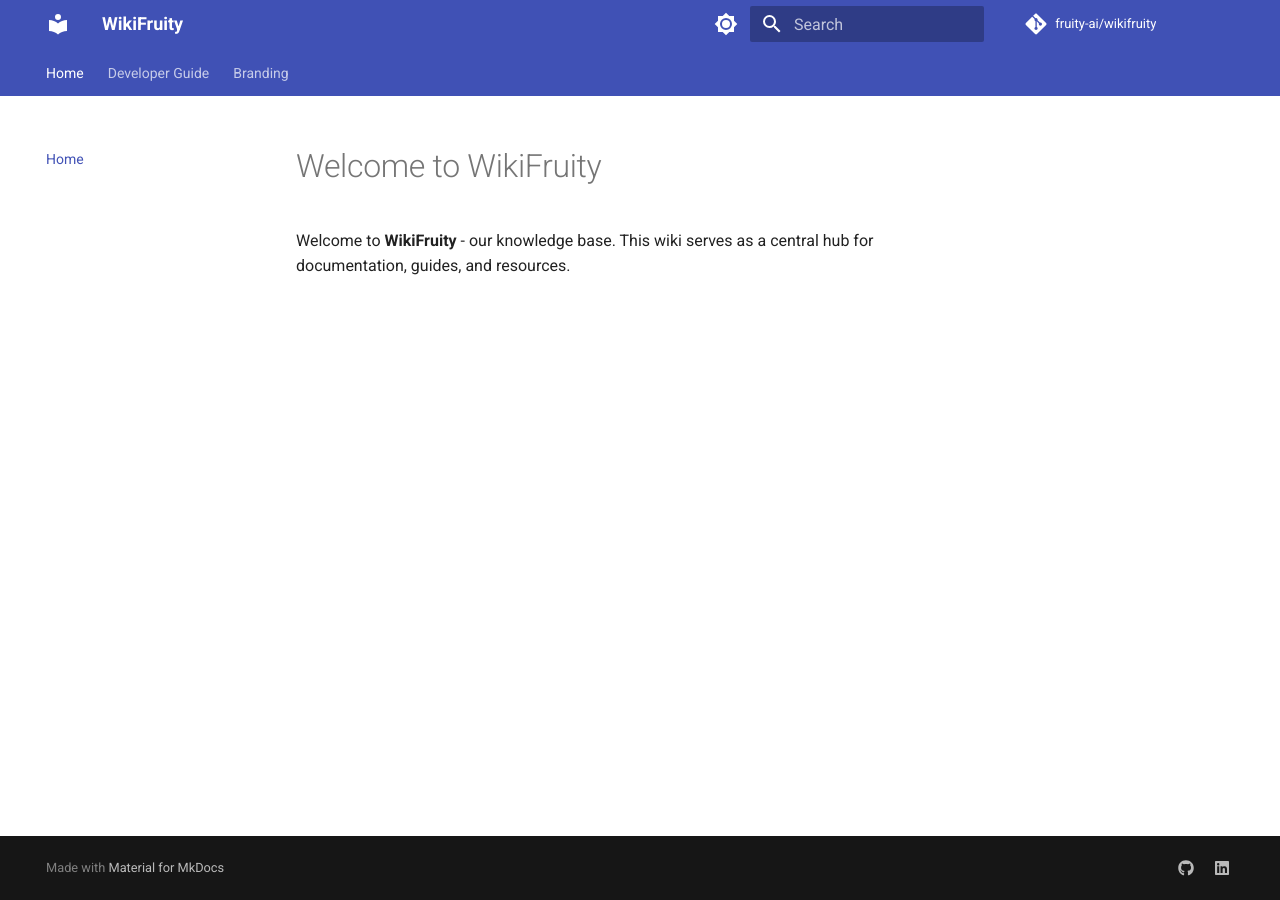
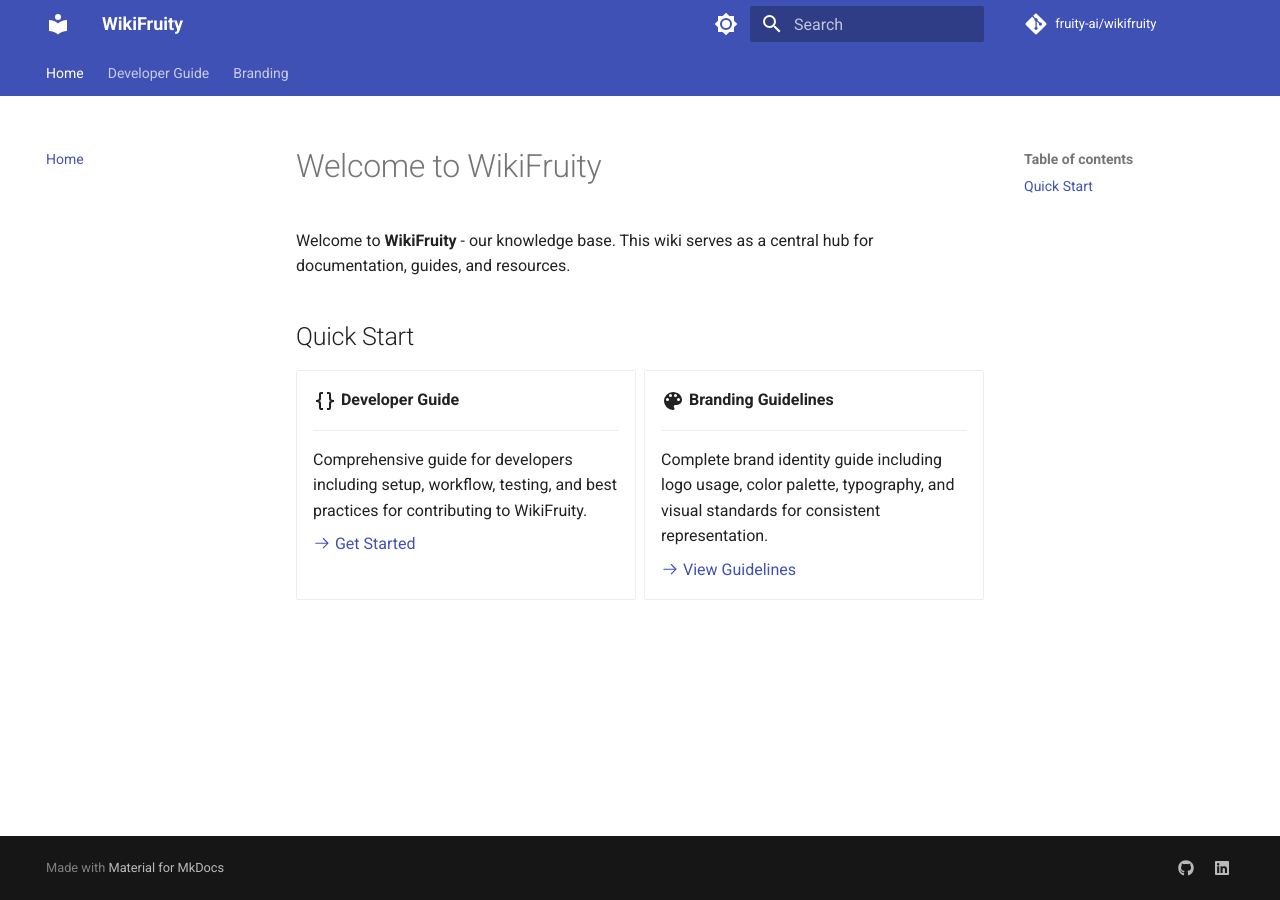
Before and after one commit to fruity-ai/wikifruity, an MkDocs documentation site: the page built from docs/index.md, in a window 1280 px wide. Built offline with MkDocs 1.6.1 and Material for MkDocs 9.7.7, drawn with Linux system fonts in a browser that asks for light colours; comment, search, counter and statistics services are not loaded.

Commit message:
feat: add developer guide, branding guidelines, and homepage cards
- Add comprehensive developer-guide.md with setup, workflow, and contribution guidelines
- Add detailed branding.md with brand identity, colors, typography, and usage standards
- Update index.md with Material Design grid cards for quick navigation
- Cards feature icons, descriptions, and call-to-action buttons for better UX

```diff
--- a/docs/index.md
+++ b/docs/index.md
@@ -1,3 +1,25 @@
 # Welcome to WikiFruity
 
 Welcome to **WikiFruity** - our knowledge base. This wiki serves as a central hub for documentation, guides, and resources.
+
+## Quick Start
+
+<div class="grid cards" markdown>
+
+-   :material-code-braces:{ .lg .middle } __Developer Guide__
+
+    ---
+
+    Comprehensive guide for developers including setup, workflow, testing, and best practices for contributing to WikiFruity.
+
+    [:octicons-arrow-right-24: Get Started](developer-guide.md)
+
+-   :material-palette:{ .lg .middle } __Branding Guidelines__
+
+    ---
+
+    Complete brand identity guide including logo usage, color palette, typography, and visual standards for consistent representation.
+
+    [:octicons-arrow-right-24: View Guidelines](branding.md)
+
+</div>
```
